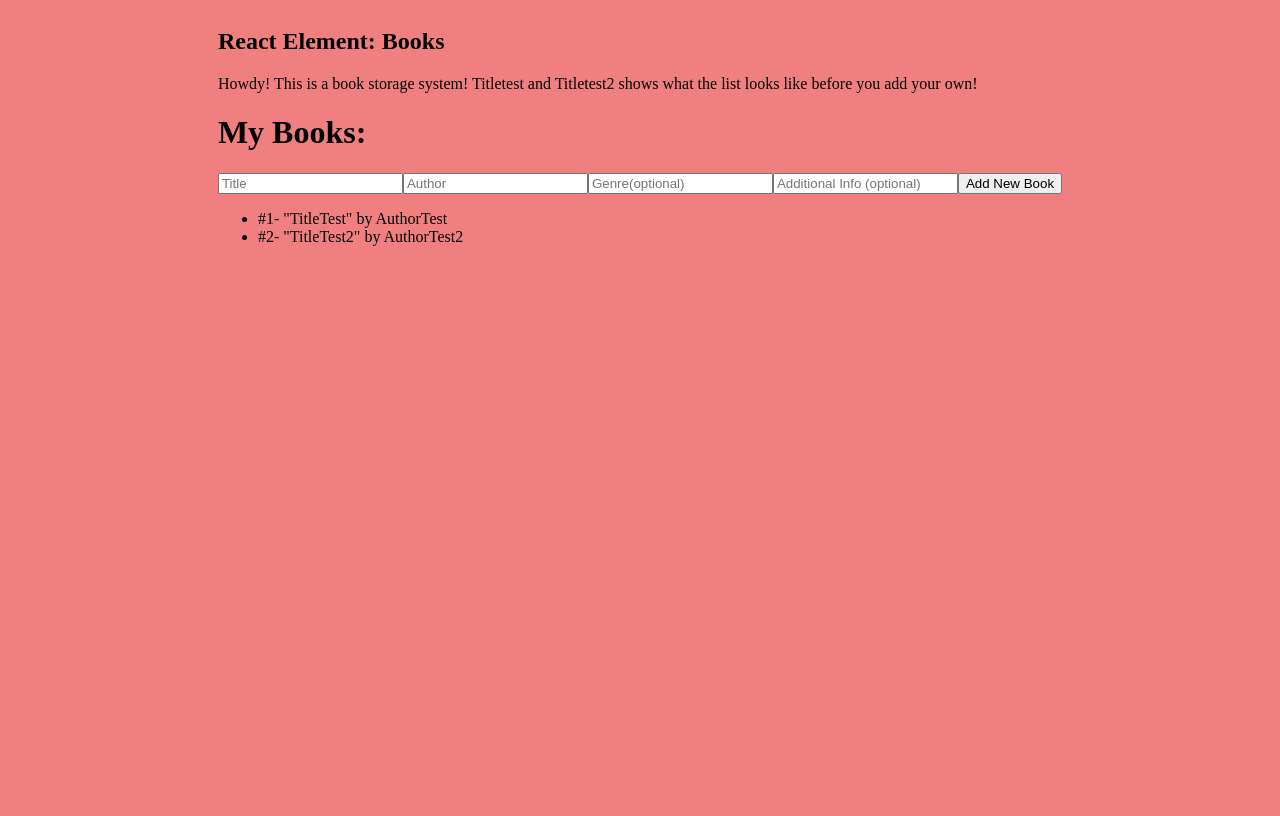
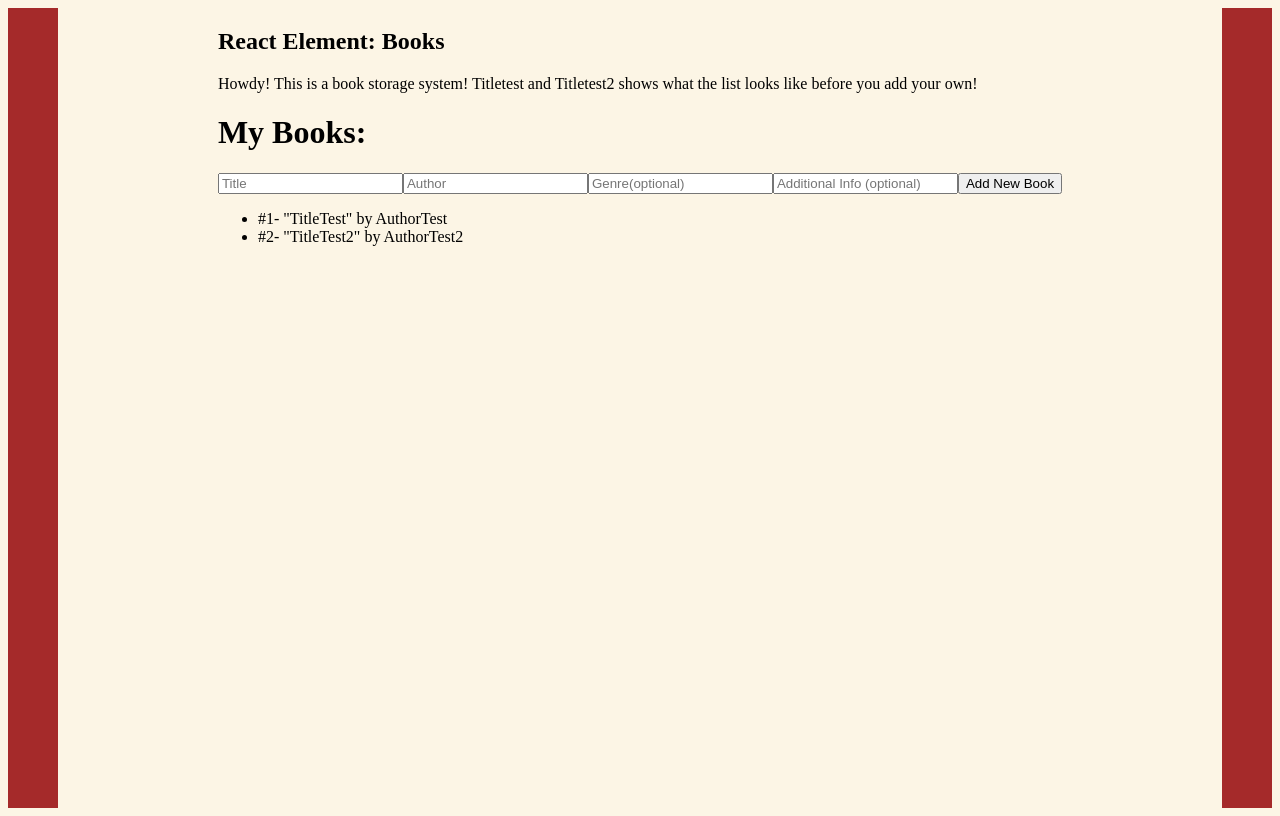
Before and after one commit to ghostflame2153/cs300-assignment-4-starter, a React (Vite) app: page / in a window 1280 px wide. Built offline with nearby package versions, Linux system fonts and the light colour scheme.

Commit message:
Color parchment and brown added

```diff
--- a/src/styles.css
+++ b/src/styles.css
@@ -2,12 +2,13 @@
 
 body {
     min-height: 100vh;
-    background-color: lightcoral;
+    background-color: #FCF5E5;
+    /*https://htmlcolorcodes.com/colors/parchment/ used color parchment*/
     display: flex;
     justify-content: center;
     color:black;
-    border-left: 50px solid lightcoral;
-    border-right: 50px solid lightcoral;
+    border-left: 50px solid brown;
+    border-right: 50px solid brown;
 
 
 
```
